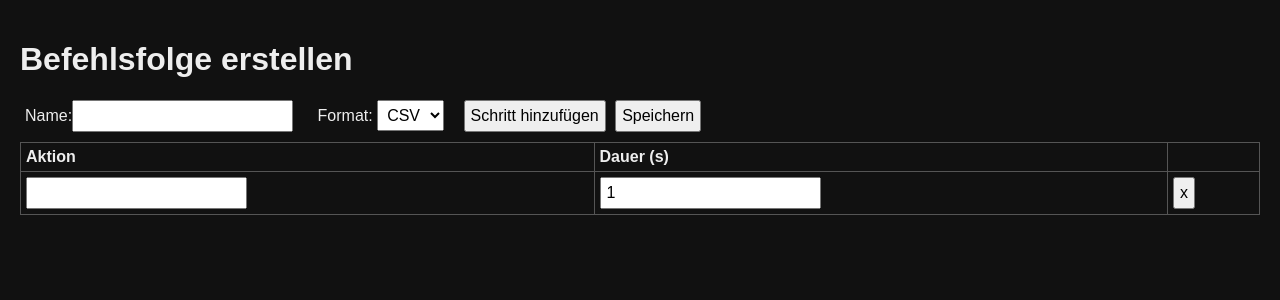
After one commit to Exekutiveone/Virtaul_Ares, a Flask app: page /sequence in a window 1280 px wide. The commit adds this page. Shown: the top 300 px of the page. Run offline with Flask 2, Linux system fonts and the light colour scheme.

Commit message:
Add sequence editor and playback

```diff
--- a/server.py
+++ b/server.py
@@ -28,6 +28,10 @@ def map2_page():
 CSV_MAPS_FOLDER = os.path.join(app.static_folder, 'maps')
 CSV_LIST_FILE = os.path.join(CSV_MAPS_FOLDER, 'list.json')
 
+# Sequence storage
+SEQUENCE_FOLDER = os.path.join(app.static_folder, 'sequences')
+SEQUENCE_LIST_FILE = os.path.join(SEQUENCE_FOLDER, 'list.json')
+
 
 def load_csv_map_list():
     if os.path.exists(CSV_LIST_FILE):
@@ -38,6 +42,17 @@ def load_csv_map_list():
 
 def save_csv_map_list(data):
     with open(CSV_LIST_FILE, 'w') as f:
+        json.dump(data, f)
+
+def load_seq_list():
+    if os.path.exists(SEQUENCE_LIST_FILE):
+        with open(SEQUENCE_LIST_FILE) as f:
+            return json.load(f)
+    return []
+
+def save_seq_list(data):
+    os.makedirs(SEQUENCE_FOLDER, exist_ok=True)
+    with open(SEQUENCE_LIST_FILE, 'w') as f:
         json.dump(data, f)
 
 
@@ -68,6 +83,40 @@ def csv_maps():
     else:
         maps_list = load_csv_map_list()
         return jsonify(maps_list)
+
+
+@app.route('/sequence')
+def sequence_page():
+    return render_template('sequence.html')
+
+
+@app.route('/api/sequences', methods=['GET', 'POST'])
+def sequences_api():
+    if request.method == 'POST':
+        data = request.get_json(force=True)
+        name = data.get('name')
+        steps = data.get('steps')
+        fmt = data.get('format', 'csv')
+        if not name or not steps:
+            return jsonify({'error': 'missing name or steps'}), 400
+        filename = secure_filename(name)
+        if fmt == 'ros':
+            if not filename.endswith('.ros'):
+                filename += '.ros'
+            lines = [f"{s['action']} {s['duration']}" for s in steps]
+        else:
+            if not filename.endswith('.csv'):
+                filename += '.csv'
+            lines = [f"{s['action']},{s['duration']}" for s in steps]
+        os.makedirs(SEQUENCE_FOLDER, exist_ok=True)
+        with open(os.path.join(SEQUENCE_FOLDER, filename), 'w') as f:
+            f.write("\n".join(lines))
+        lst = load_seq_list()
+        lst.append({'file': filename, 'name': name, 'created': datetime.utcnow().isoformat(), 'format': fmt})
+        save_seq_list(lst)
+        return jsonify({'file': filename}), 201
+    else:
+        return jsonify(load_seq_list())
 
 
 @app.route('/api/csv-maps/<filename>', methods=['PUT'])
--- /dev/null
+++ b/static/src/sequenceEditor.js
@@ -0,0 +1,41 @@
+const tblBody = document.querySelector('#stepsTbl tbody');
+const addBtn = document.getElementById('addStep');
+const saveBtn = document.getElementById('saveSeq');
+
+function addRow(action = '', duration = 1) {
+  const tr = document.createElement('tr');
+  tr.innerHTML = `
+    <td><input value="${action}"></td>
+    <td><input type="number" value="${duration}" min="0.1" step="0.1"></td>
+    <td><button class="del">x</button></td>`;
+  tr.querySelector('.del').addEventListener('click', () => tr.remove());
+  tblBody.appendChild(tr);
+}
+
+addBtn.addEventListener('click', () => addRow());
+addRow();
+
+saveBtn.addEventListener('click', async () => {
+  const name = document.getElementById('seqName').value.trim();
+  const format = document.getElementById('seqFormat').value;
+  if (!name) { alert('Name fehlt'); return; }
+  const steps = [];
+  tblBody.querySelectorAll('tr').forEach(tr => {
+    const action = tr.children[0].firstElementChild.value.trim();
+    const dur = parseFloat(tr.children[1].firstElementChild.value);
+    if (action && !isNaN(dur)) steps.push({action,duration:dur});
+  });
+  if (!steps.length) { alert('Keine Schritte'); return; }
+  const res = await fetch('/api/sequences', {
+    method: 'POST',
+    headers: { 'Content-Type': 'application/json' },
+    body: JSON.stringify({name, format, steps})
+  });
+  if (res.ok) {
+    alert('Gespeichert');
+    tblBody.innerHTML='';
+    addRow();
+  } else {
+    alert('Fehler beim Speichern');
+  }
+});
--- a/templates/map2.html
+++ b/templates/map2.html
@@ -150,6 +150,10 @@
       <button id="calcPathBtn">Optimal Pathfinder</button>
       <button id="toggleHitboxes">Hitboxen anzeigen</button>
       <button id="findCarBtn">Auto finden</button>
+      <label>Befehlsfolge:
+        <select id="sequenceSelect"></select>
+      </label>
+      <button id="runSequenceBtn">Ausführen</button>
       <div style="margin-left:auto;display:flex;align-items:center;gap:5px">
         <label for="controlMode">Steuerung:</label>
         <select id="controlMode">
--- /dev/null
+++ b/templates/sequence.html
@@ -0,0 +1,34 @@
+<!DOCTYPE html>
+<html lang="de">
+<head>
+  <meta charset="UTF-8">
+  <title>Befehlsfolge erstellen</title>
+  <style>
+    body{font-family:Arial,sans-serif;background:#111;color:#eee;margin:0;padding:20px;}
+    label,button,select,input{font-size:16px;padding:5px;margin-right:5px;}
+    table{border-collapse:collapse;width:100%;margin-top:10px;}
+    th,td{border:1px solid #555;padding:5px;text-align:left;}
+  </style>
+</head>
+<body>
+  <h1>Befehlsfolge erstellen</h1>
+  <div>
+    <label>Name:<input id="seqName" type="text"></label>
+    <label>Format:
+      <select id="seqFormat">
+        <option value="csv">CSV</option>
+        <option value="ros">ROS</option>
+      </select>
+    </label>
+    <button id="addStep">Schritt hinzufügen</button>
+    <button id="saveSeq">Speichern</button>
+  </div>
+  <table id="stepsTbl">
+    <thead>
+      <tr><th>Aktion</th><th>Dauer (s)</th><th></th></tr>
+    </thead>
+    <tbody></tbody>
+  </table>
+  <script type="module" src="{{ url_for('static', filename='src/sequenceEditor.js') }}"></script>
+</body>
+</html>
```
Also changed, not shown: static/src/main.js (+50 -1 lines), 1 other file.
